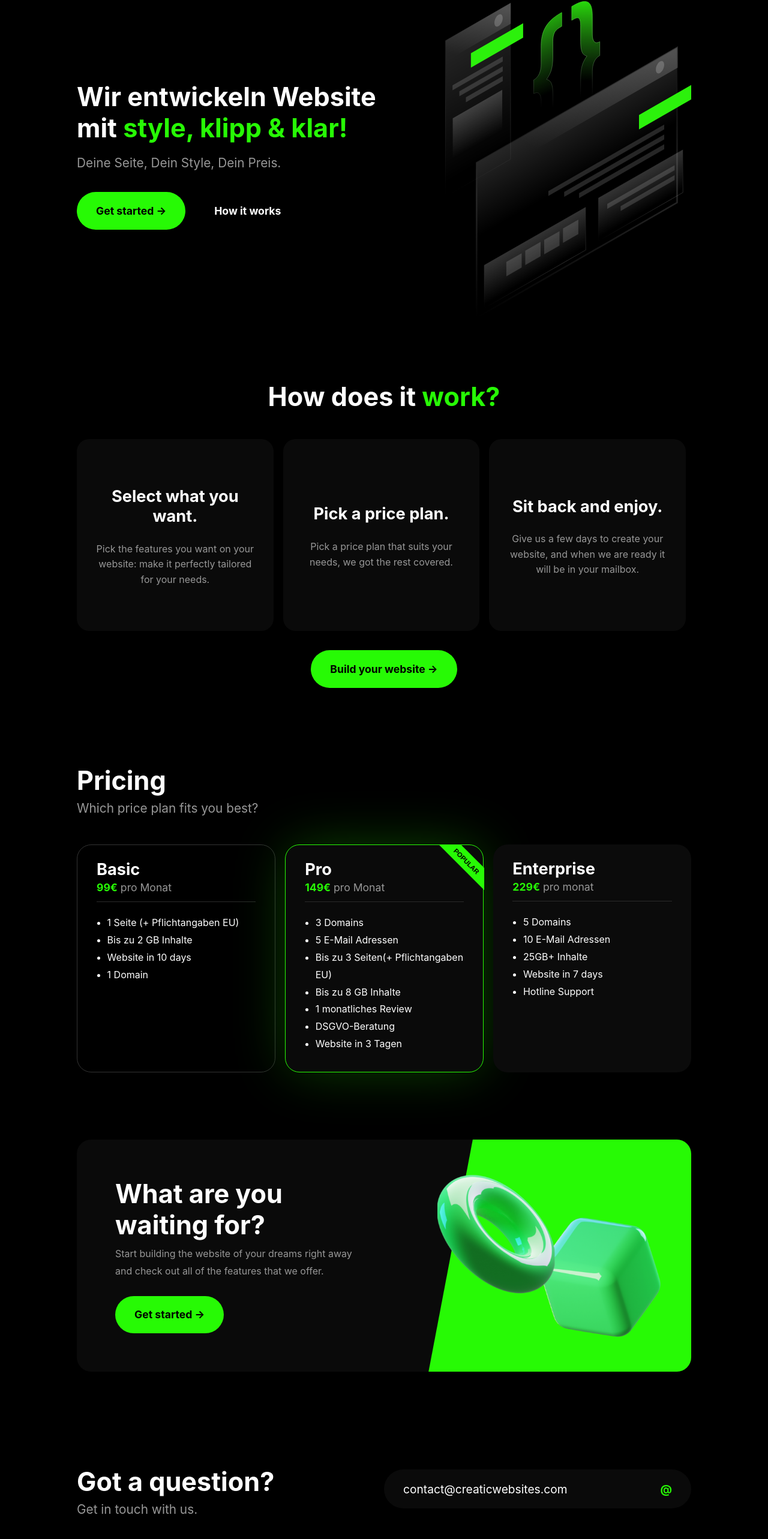
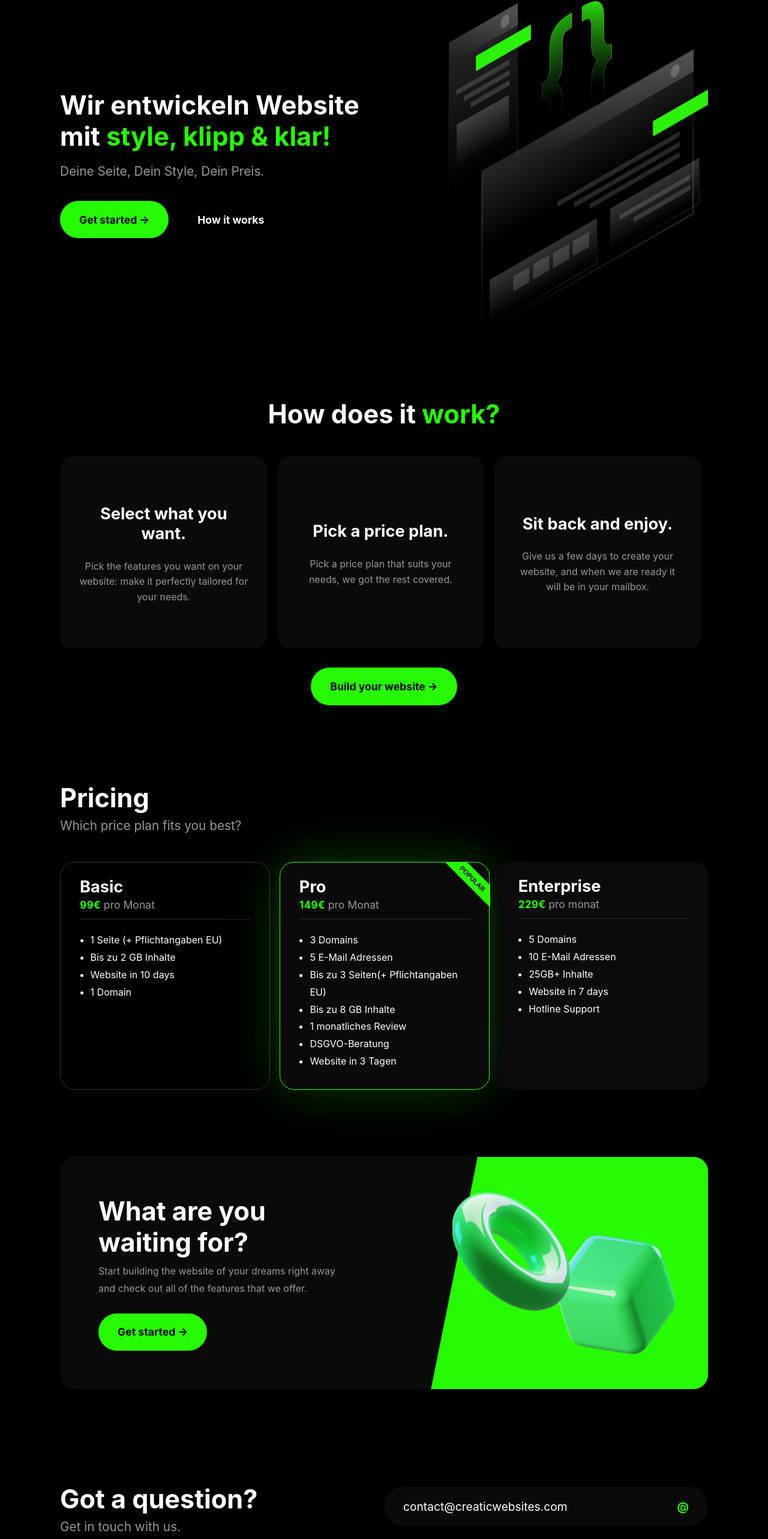
Before and after one commit to ftsolov/creatic-websites-react, a React (Create React App) app: page / in a window 1280 px wide. Shown: the part 151-2717 px from the top of the page at 60% size. Built offline with nearby package versions, Linux system fonts and the light colour scheme; the HTML template or start-up script is replaced by a standard one.

Commit message:
restructuring

```diff
--- a/src/App.css
+++ b/src/App.css
@@ -30,8 +30,11 @@ body {
   max-width: 1200px;
   background: black;
   margin: 0 auto;
-  width: 80%;
 }
+
+/*.App > div {*/
+/*  padding: 0 10%;*/
+/*}*/
 
 /*TEXT*/
 
@@ -62,10 +65,13 @@ p {
   margin-right: 1rem;
 }
 
+.margin {
+  width: 90% !important;
+  /*margin: auto !important;*/
+}
+
 @media only screen and (max-width: 900px) {
-  body {
-    width: 90%;
-  }
+
 }
 
 @media only screen and (max-width: 500px) {
--- a/src/components/landing/CTA.js
+++ b/src/components/landing/CTA.js
@@ -3,7 +3,7 @@ import './CTA.css'
 
 const CTA = (props) => {
   return (
-    <div className={"cta"}>
+    <div className={"cta margin"}>
       <div className={"left-cta"}>
         <h1>What are you waiting for?</h1>
         <p>
--- a/src/components/landing/Contact.css
+++ b/src/components/landing/Contact.css
@@ -1,5 +1,5 @@
 #contact {
-  margin-top: 8rem;
+  margin: 8rem auto 0;
 }
 
 .contact {
--- a/src/components/landing/Contact.js
+++ b/src/components/landing/Contact.js
@@ -4,7 +4,7 @@ import ContactEmail from "./ContactEmail";
 
 const Contact = () => {
   return (
-    <div className={"contact"} id={"contact"}>
+    <div className={"contact margin"} id={"contact"}>
       <HeadingComponent title={"Got a question?"} description={"Get in touch with us."} />
       <ContactEmail />
     </div>
--- a/src/components/landing/Footer.css
+++ b/src/components/landing/Footer.css
@@ -1,7 +1,6 @@
 
 .footer-container {
-  width: 100%;
-  margin: 8rem 0 4rem;
+  margin: 8rem auto 4rem;
 }
 
 .footer {
@@ -51,6 +50,6 @@
   }
 
   .footer-container {
-    margin: 8rem 0 1.5rem;
+    margin: 8rem auto 1.5rem;
   }
 }
--- a/src/components/landing/Footer.js
+++ b/src/components/landing/Footer.js
@@ -2,7 +2,7 @@ import "./Footer.css";
 
 const Footer = () => {
   return (
-    <footer className="footer-container w-container">
+    <footer className="footer-container margin">
       <div className="footer">
         <div>
           <p>Creatic Website</p>
--- a/src/components/landing/Hero.css
+++ b/src/components/landing/Hero.css
@@ -3,6 +3,7 @@
   flex-direction: row;
   justify-content: space-between;
   align-items: center;
+  margin: auto;
 }
 
 .hero-left {
@@ -65,7 +66,7 @@
   .hero-left {
     width: 100%;
     text-align: center;
-    margin-top: 11rem;
+    margin-top: 12rem;
   }
 
   .hero-left h1 {
@@ -75,7 +76,7 @@
   .hero-right {
     width: 75%;
     position: absolute;
-    top: 8rem;
+    top: 9rem;
     z-index: -10;
   }
 }
--- a/src/components/landing/Hero.js
+++ b/src/components/landing/Hero.js
@@ -3,7 +3,7 @@ import './Hero.css'
 
 const Hero = (props) => {
   return (
-    <div className={"hero"}>
+    <div className={"hero margin"}>
       <div className={"hero-left"}>
         <h1>Wir entwickeln Website
           mit <span style={{color: "var(--green)"}}>style, klipp & klar!</span></h1>
--- a/src/components/landing/Pricing.css
+++ b/src/components/landing/Pricing.css
@@ -1,5 +1,5 @@
 #pricing {
-  margin-top: 8rem;
+  margin: 8rem auto 0;
 }
 
 .pricing-card-container {
--- a/src/components/landing/Pricing.js
+++ b/src/components/landing/Pricing.js
@@ -3,7 +3,7 @@ import HeadingComponent from "../HeadingComponent";
 
 const Pricing = () => {
   return (
-    <div id={"pricing"}>
+    <div id={"pricing"} className={"margin"}>
       <HeadingComponent
         title={"Pricing"}
         description={"Which price plan fits you best?"}
--- a/src/components/landing/Steps.css
+++ b/src/components/landing/Steps.css
@@ -1,7 +1,7 @@
 .steps-section {
   display: flex;
   width: 100%;
-  margin-top: 5rem;
+  margin: 5rem auto 0;
   flex-direction: column;
   align-items: center;
 }
@@ -57,6 +57,10 @@
     margin-right: 1rem;
   }
 
+  .step:last-of-type {
+    margin-top: 1rem;
+  }
+
   .steps {
     flex-wrap: wrap;
     justify-content: center;
@@ -86,4 +90,8 @@
   .step:first-of-type {
     margin-right: 0;
   }
+
+  .step:last-of-type {
+    margin-top: 0;
+  }
 }
--- a/src/components/landing/Steps.js
+++ b/src/components/landing/Steps.js
@@ -3,7 +3,7 @@ import './Steps.css'
 
 const Steps = (props) => {
   return (
-    <div className={"steps-section"} id={"steps"}>
+    <div className={"steps-section margin"} id={"steps"}>
       <h1>How does it <span style={{color: "var(--green)"}}>work?</span></h1>
       <div className={"steps"}>
         <div className="step">
```
Also changed, not shown: 1 other file (tests, documents, lock files or other folders).
